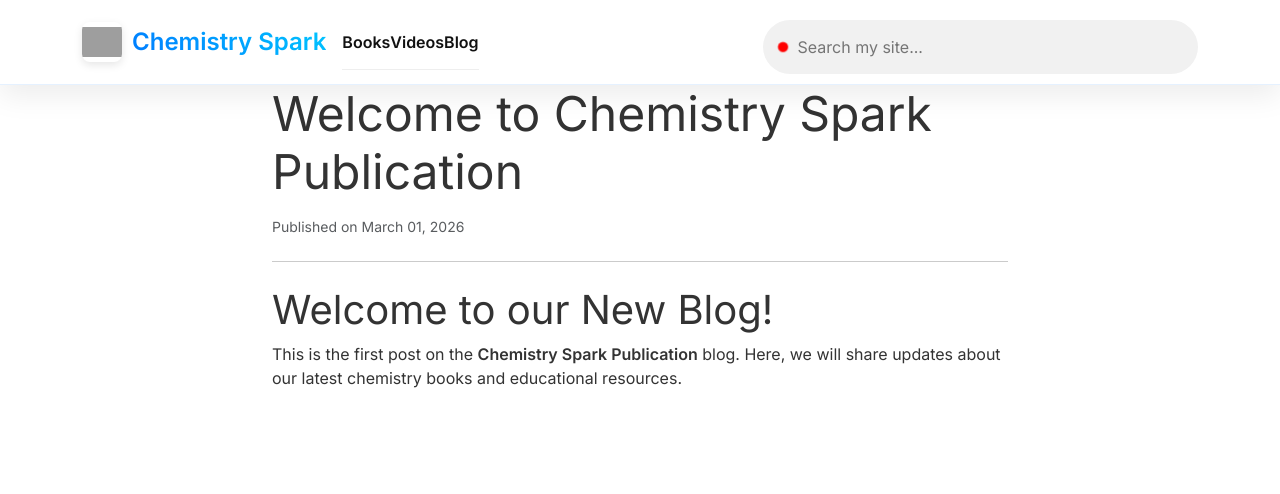
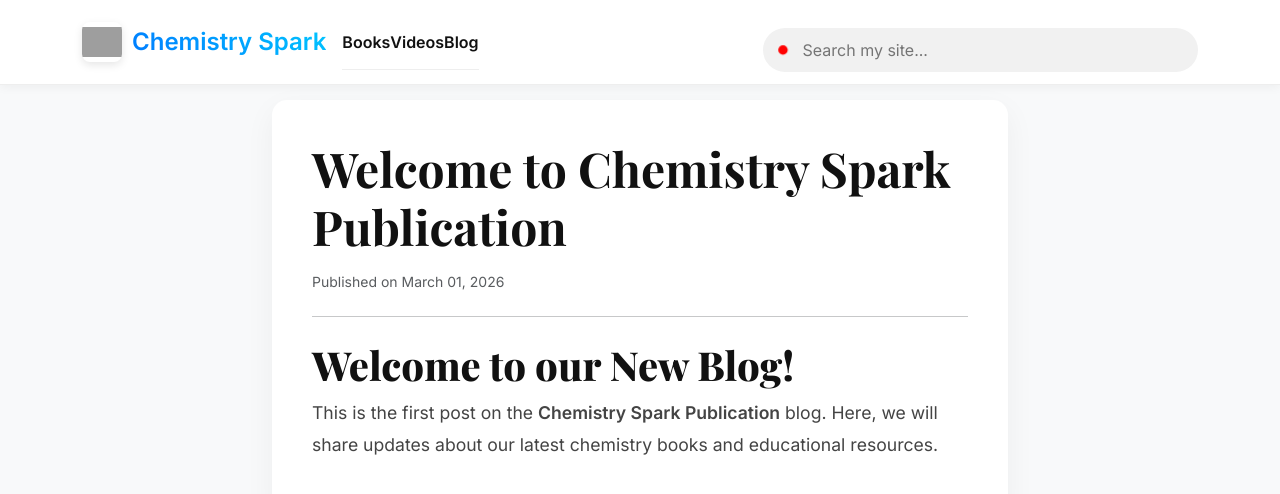
Before and after one commit to sudhirnama19/Chemistry-spark, a Jekyll site: the page built from _posts/2026-03-01-welcome-to-chemistry-spark.md, in a window 1280 px wide. Shown: the top 494 px of the page. Built offline with Jekyll 4.4.1, drawn with Linux system fonts in a browser that asks for light colours; grey boxes are pictures that could not be loaded.

Commit message:
Update post.html

```diff
--- a/_layouts/post.html
+++ b/_layouts/post.html
@@ -8,23 +8,24 @@
     <link href="https://fonts.googleapis.com/css2?family=Playfair+Display:wght@700;800&family=Inter:wght@400;600&display=swap" rel="stylesheet">
 
     <style>
-    /* --- EXACT HEADER STYLE FROM INDEX.HTML --- */
         :root { --primary-blue: #007bff; --dark-blue: #0056b3; }
-    body { font-family: 'Inter', sans-serif; color: #333; padding-top: 85px; background: #fff; }
+        body { font-family: 'Inter', sans-serif; background: #f8f9fa; padding-top: 100px; }
+        h1 { font-family: 'Playfair Display', serif; font-weight: 800; color: #111; }
 
+        /* --- 3D GLASS HEADER (MATCHES INDEX.HTML) --- */
         .navbar {
-        background: rgba(255, 255, 255, 0.96) !important;
-        backdrop-filter: blur(15px);
-        border-bottom: 1px solid rgba(0, 123, 255, 0.1);
-        box-shadow: 0 10px 30px rgba(0, 0, 0, 0.08);
-        height: 85px;
+            background: #ffffff !important;
+            min-height: 85px;
+            box-shadow: 0 2px 10px rgba(0,0,0,0.05);
+            border-bottom: 1px solid #eee;
+            z-index: 1050;
         }
 
-    /* THE DUAL GRADIENT LOGO TEXT */
+        /* DUAL GRADIENT BRAND TEXT */
         .brand-text {
             font-weight: 800;
             font-size: 1.5rem;
-        background: linear-gradient(45deg, var(--primary-blue), #00c6ff);
+            background: linear-gradient(45deg, #007bff, #00c6ff);
             -webkit-background-clip: text;
             -webkit-text-fill-color: transparent;
             margin-left: 10px;
@@ -36,7 +37,7 @@
             overflow: hidden; box-shadow: 0 3px 8px rgba(0,0,0,0.1);
         }
 
-    /* --- FLOATING MENU (92% WIDTH CARD) --- */
+        /* --- FLOATING HYPER-MENU (MATCHES INDEX.HTML) --- */
         @media (max-width: 991px) {
             .navbar-collapse {
                 background: #ffffff !important;
@@ -49,28 +50,40 @@
                 border-bottom: 3px solid #007bff !important;
                 box-shadow: 0 15px 45px rgba(0,0,0,0.3) !important;
                 z-index: 999999 !important;
-            height: auto !important;
-            display: block !important;
             }
         }
 
         .nav-link { font-weight: 700 !important; color: #111 !important; border-bottom: 1px solid #eee; padding: 15px 0 !important; }
 
-    /* PULSING SEARCH DOT */
-    @keyframes pulse-red-fixed {
+        /* --- SEARCH BUBBLE WITH PULSING RED DOT --- */
+        .search-bubble {
+            background: #f1f1f1; border-radius: 50px; padding: 5px 15px;
+            display: flex; align-items: center; margin-top: 15px; width: 100%;
+        }
+
+        .red-dot {
+            height: 10px; width: 10px; background-color: red; border-radius: 50%;
+            display: inline-block; animation: pulse-red 1.5s infinite; margin-right: 10px;
+        }
+
+        @keyframes pulse-red {
             0% { transform: scale(0.95); box-shadow: 0 0 0 0 rgba(255, 0, 0, 0.7); }
             70% { transform: scale(1); box-shadow: 0 0 0 6px rgba(255, 0, 0, 0); }
             100% { transform: scale(0.95); box-shadow: 0 0 0 0 rgba(255, 0, 0, 0); }
         }
+
+        /* --- POST CONTENT CARD --- */
+        .post-card { background: white; border-radius: 15px; padding: 40px; box-shadow: 0 10px 30px rgba(0,0,0,0.05); }
+        .post-body { line-height: 1.8; font-size: 1.1rem; color: #444; }
     </style>
 </head>
 <body>
 
-<nav class="navbar navbar-expand-lg navbar-light fixed-top bg-white">
+<nav class="navbar navbar-expand-lg navbar-light fixed-top">
     <div class="container">
         <a class="navbar-brand d-flex align-items-center" href="/">
             <div class="brand-logo-box">
-                <img src="https://images.sudhirnama.in/images/chemistry-spark.webp" alt="Logo" style="width:100%">
+                <img src="https://images.sudhirnama.in/images/chemistry-spark.webp" width="100%" alt="Logo">
             </div>
             <span class="brand-text">Chemistry Spark</span>
         </a>
@@ -86,12 +99,12 @@
                 <li class="nav-item"><a class="nav-link" href="/#latest-articles">Blog</a></li>
             </ul>
 
-            <div style="width: 100%; background: #f1f1f1; border-radius: 50px; padding: 5px 15px; margin-top:10px;">
-                <form action="https://www.google.com/search" method="GET" style="display: flex; align-items: center; width: 100%;">
-                    <span style="height: 10px; width: 10px; background-color: red; border-radius: 50%; display: inline-block; animation: pulse-red-fixed 1.5s infinite;"></span>
+            <div class="search-bubble">
+                <form action="https://www.google.com/search" method="GET" class="d-flex align-items-center w-100">
+                    <span class="red-dot"></span>
                     <input type="hidden" name="as_sitesearch" value="chemistryspark.sudhirnama.in">
                     <input type="text" name="q" placeholder="Search my site..." required
-                           style="border: none; background: transparent; outline: none; flex: 1; padding: 10px; font-size: 16px;">
+                           style="border:none; background:transparent; outline:none; flex:1; padding: 5px;">
                 </form>
             </div>
         </div>
```
Also changed, not shown: other parts of _layouts/post.html (+1 -11 lines). Lines whose indentation alone changed are shown as unchanged.
